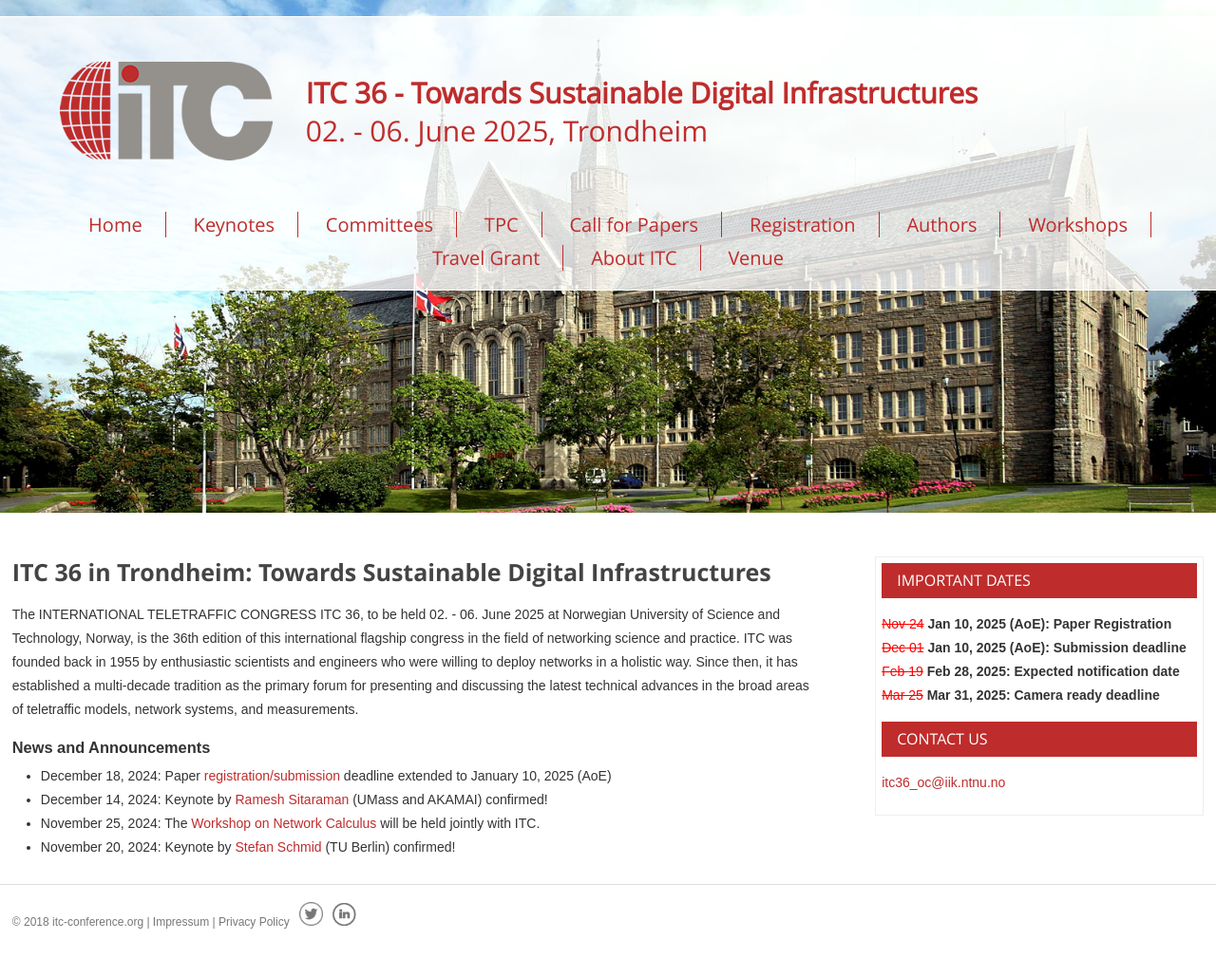
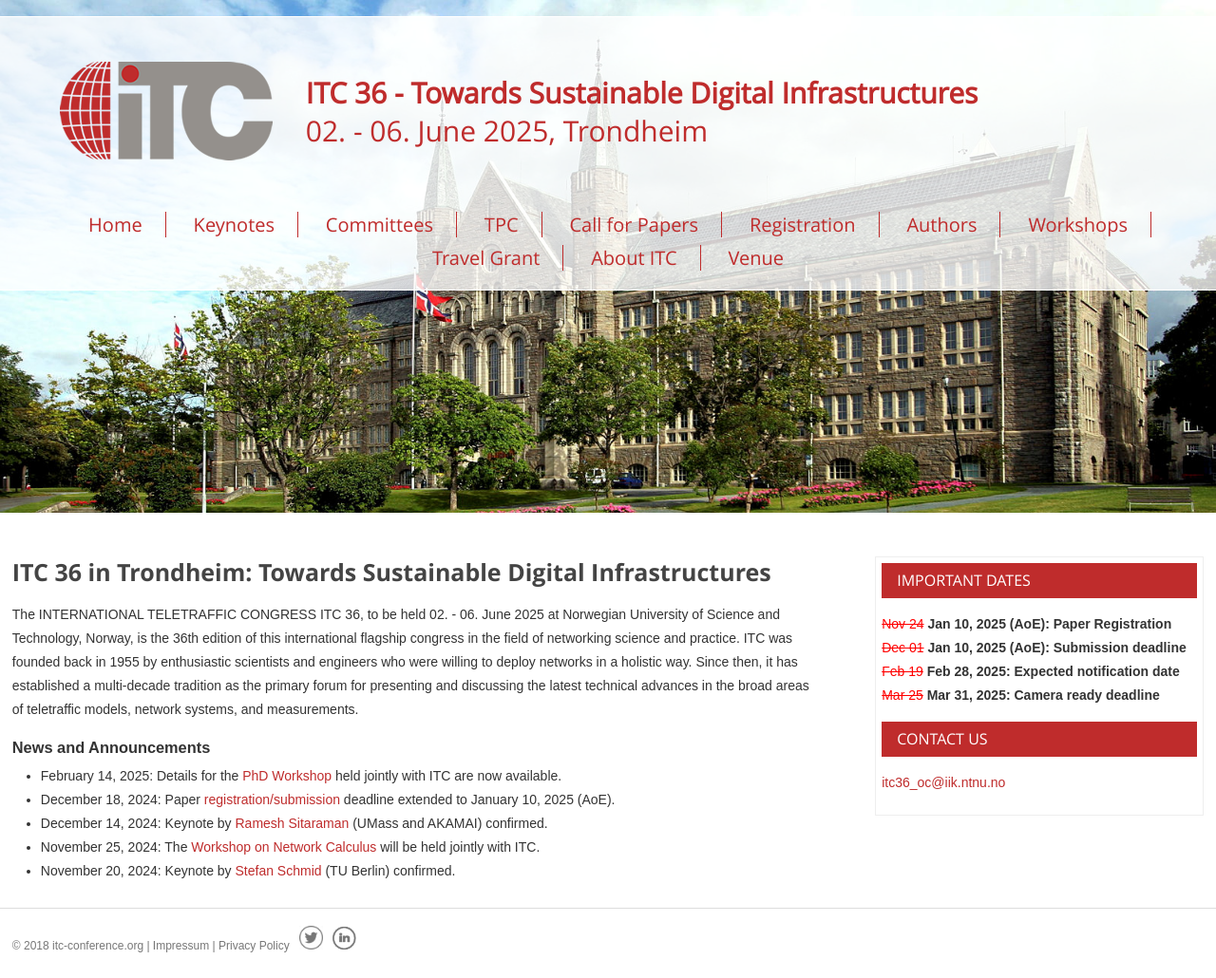
Before and after one commit to ohohlfeld/itc36, a Jekyll site: the page built from index.md, in a window 1280 px wide. Shown: the whole page at 95% size. Built offline with Jekyll 4.4.1, drawn with Linux system fonts in a browser that asks for light colours; before the commit the page ends 1005 px from its top, so only the background shows below that.

Commit message:
Update index.md

```diff
--- a/index.md
+++ b/index.md
@@ -11,10 +11,11 @@ The INTERNATIONAL TELETRAFFIC CONGRESS {{ site.conference-name }}, to be held {{
 
 ### News and Announcements
 
-* December 18, 2024: Paper <a href="https://itc2025.hotcrp.com/">registration/submission</a> deadline extended to January 10, 2025 (AoE)
-* December 14, 2024: Keynote by <a href="{{ site.baseurl }}/keynotes.html#keynote-2">Ramesh Sitaraman</a> (UMass and AKAMAI) confirmed!
+* February 14, 2025: Details for the <a href="{{ site.baseurl }}/phdworkshop.html">PhD Workshop</a> held jointly with ITC are now available.
+* December 18, 2024: Paper <a href="https://itc2025.hotcrp.com/">registration/submission</a> deadline extended to January 10, 2025 (AoE).
+* December 14, 2024: Keynote by <a href="{{ site.baseurl }}/keynotes.html#keynote-2">Ramesh Sitaraman</a> (UMass and AKAMAI) confirmed.
 * November 25, 2024: The <a href="{{ site.baseurl }}/woneca.html">Workshop on Network Calculus</a> will be held jointly with ITC.
-* November 20, 2024: Keynote by <a href="{{ site.baseurl }}/keynotes.html#keynote-1">Stefan Schmid</a> (TU Berlin) confirmed!
+* November 20, 2024: Keynote by <a href="{{ site.baseurl }}/keynotes.html#keynote-1">Stefan Schmid</a> (TU Berlin) confirmed.
 
 <!--
 ### Open Access and Digital Libraries
```
